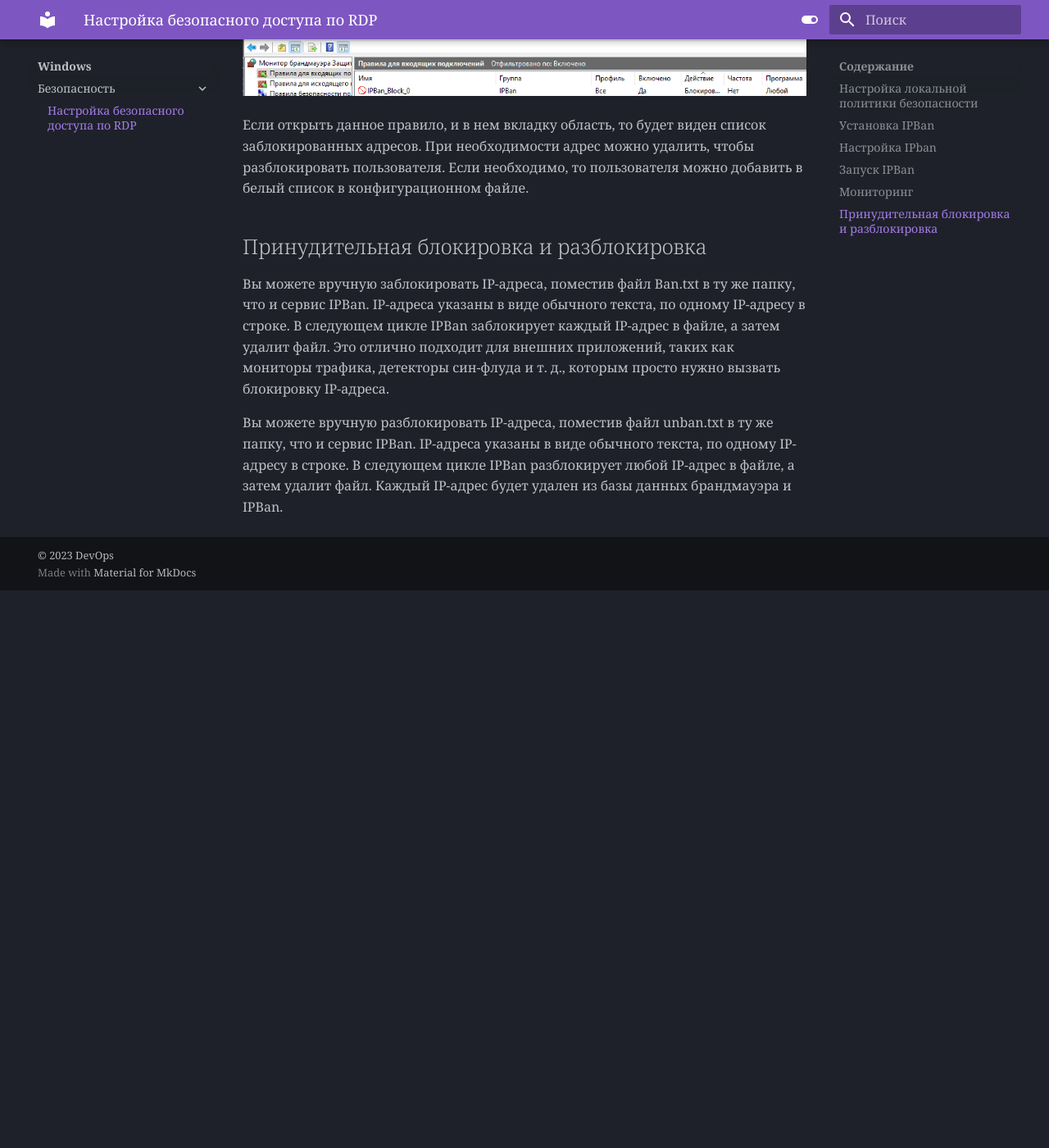
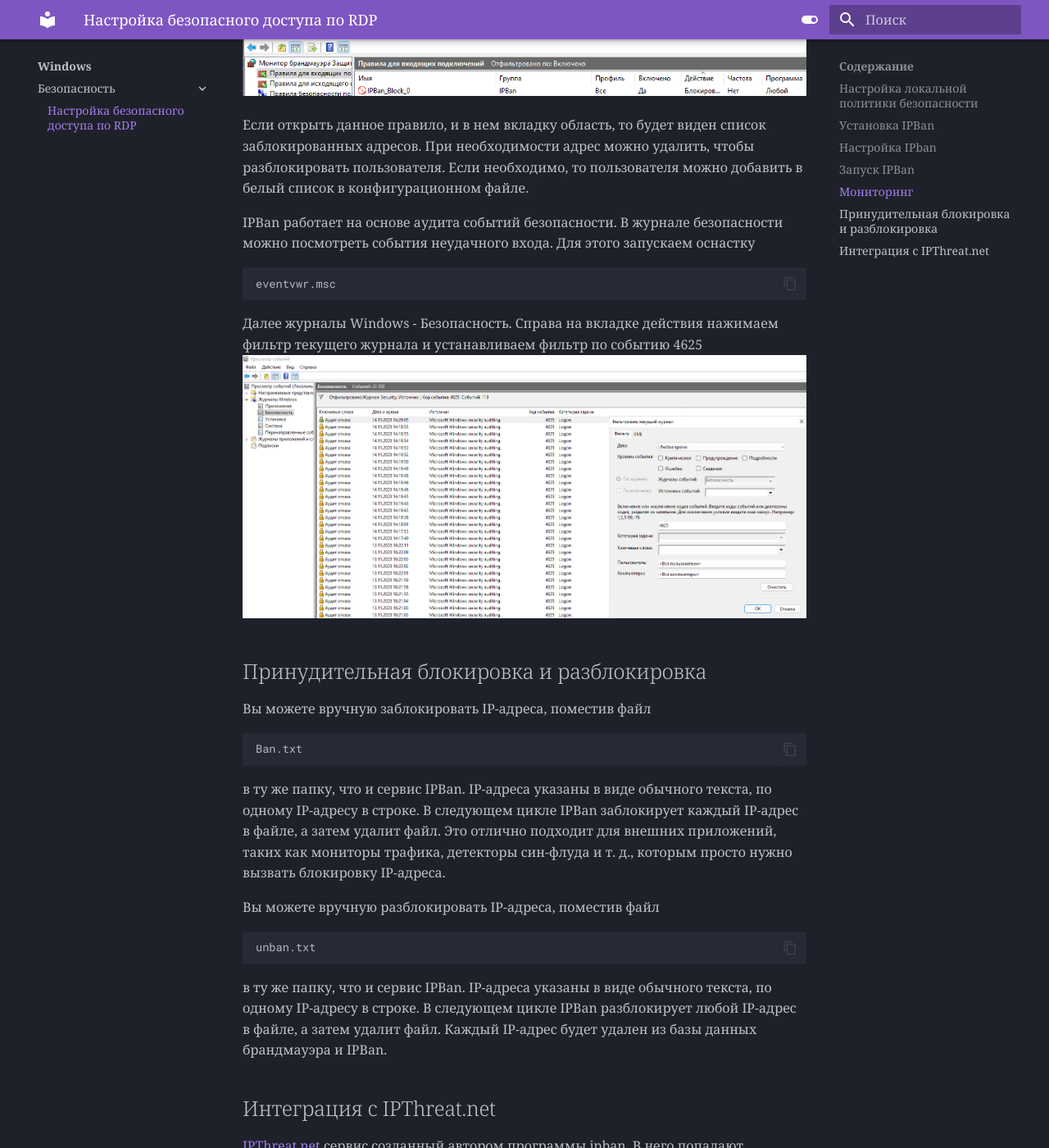
Before and after one commit to Iamseniordevops/DevOpsDocs, an MkDocs documentation site: the page built from docs/Windows/ipban.md, in a window 1280 px wide and 1400 px high, scrolled down 4583 px. Shown: the whole window at 82% size. Built offline with MkDocs 1.6.1 and Material for MkDocs 9.7.7, drawn with Linux system fonts in a browser that asks for light colours; before the commit the page ends 5303 px from its top, so only the background shows below that; some of the changed text lies outside the part shown.

Commit message:
$Add info about IPban 14/11/2023

````diff
--- a/docs/Windows/ipban.md
+++ b/docs/Windows/ipban.md
@@ -104,8 +104,53 @@
 
 Если открыть данное правило, и в нем вкладку область, то будет виден список заблокированных адресов. При необходимости адрес можно удалить, чтобы разблокировать пользователя. Если необходимо, то пользователя можно добавить в белый список в конфигурационном файле.
 
+IPBan работает на основе аудита событий безопасности. В журнале безопасности можно посмотреть события неудачного входа. Для этого запускаем оснастку
+
+```
+eventvwr.msc
+```
+
+Далее  журналы Windows - Безопасность. Справа на вкладке действия нажимаем фильтр текущего журнала и устанавливаем фильтр по событию 4625
+![](Image/ipban_2023-11-14-14-34-45.png)
 ## Принудительная блокировка и разблокировка
 
-Вы можете вручную заблокировать IP-адреса, поместив файл Ban.txt в ту же папку, что и сервис IPBan. IP-адреса указаны в виде обычного текста, по одному IP-адресу в строке. В следующем цикле IPBan заблокирует каждый IP-адрес в файле, а затем удалит файл. Это отлично подходит для внешних приложений, таких как мониторы трафика, детекторы син-флуда и т. д., которым просто нужно вызвать блокировку IP-адреса.
+Вы можете вручную заблокировать IP-адреса, поместив файл
+```
+Ban.txt
+```
+в ту же папку, что и сервис IPBan. IP-адреса указаны в виде обычного текста, по одному IP-адресу в строке. В следующем цикле IPBan заблокирует каждый IP-адрес в файле, а затем удалит файл. Это отлично подходит для внешних приложений, таких как мониторы трафика, детекторы син-флуда и т. д., которым просто нужно вызвать блокировку IP-адреса.
 
-Вы можете вручную разблокировать IP-адреса, поместив файл unban.txt в ту же папку, что и сервис IPBan. IP-адреса указаны в виде обычного текста, по одному IP-адресу в строке. В следующем цикле IPBan разблокирует любой IP-адрес в файле, а затем удалит файл. Каждый IP-адрес будет удален из базы данных брандмауэра и IPBan.
+Вы можете вручную разблокировать IP-адреса, поместив файл
+```
+unban.txt
+```
+в ту же папку, что и сервис IPBan. IP-адреса указаны в виде обычного текста, по одному IP-адресу в строке. В следующем цикле IPBan разблокирует любой IP-адрес в файле, а затем удалит файл. Каждый IP-адрес будет удален из базы данных брандмауэра и IPBan.
+
+## Интеграция с IPThreat.net
+
+[IPThreat.net](https://ipthreat.net/) сервис созданный автором программы ipban. В него попадают вредоносные ip компьютеров, которые атакуют пользователей подключенных к данному сервису.
+
+Для подключения данного сервиса нужно в конфигурационном файле в строку
+```
+<add key="FirewallUriRules" value=""/>
+```
+
+добавить значение в формате External firewall uri rules to block, format is (one per line):
+``` xml
+[RulePrefix],[Interval in DD:HH:MM:SS],[URI],[MaxCount][Newline]
+```
+В данном случае на 1 сутки добавляются в фаервол адреса с адреса https://lists.ipthreat.net/file/ipthreat-lists/threat/threat-10.txt.gz
+
+В ссылке указан файл
+```
+threat-10.txt.gz.
+```
+10 означает степень вероятности того, что ip вредоносный. Можно указывать следующие цифры 0, 10, 20, 30, 40, 50, 60, 70, 80, 90, 100. Чем выше цифра - тем точнее определение, что ip точно атакует, в файлах меньше 100 больше может быть ложных срабатываний. Последняя цифра 10000 означает, что из этого файла берутся только 10000 первых адресов.
+``` xml
+<add key="FirewallUriRules" value="IPThreat,01:00:00:00,https://lists.ipthreat.net/file/ipthreat-lists/threat/threat-10.txt.gz,10000"/>
+```
+После этого нужно перезапустить службу IPBan:
+
+```powershell
+    Restart-Service ipban
+```
````
Also changed, not shown: other parts of docs/Windows/ipban.md (+1 -1 lines), docs/MkDocs/Code.md (+7 -1 lines), docs/Windows/Image/ipban_2023-11-14-14-34-45.png (added).
